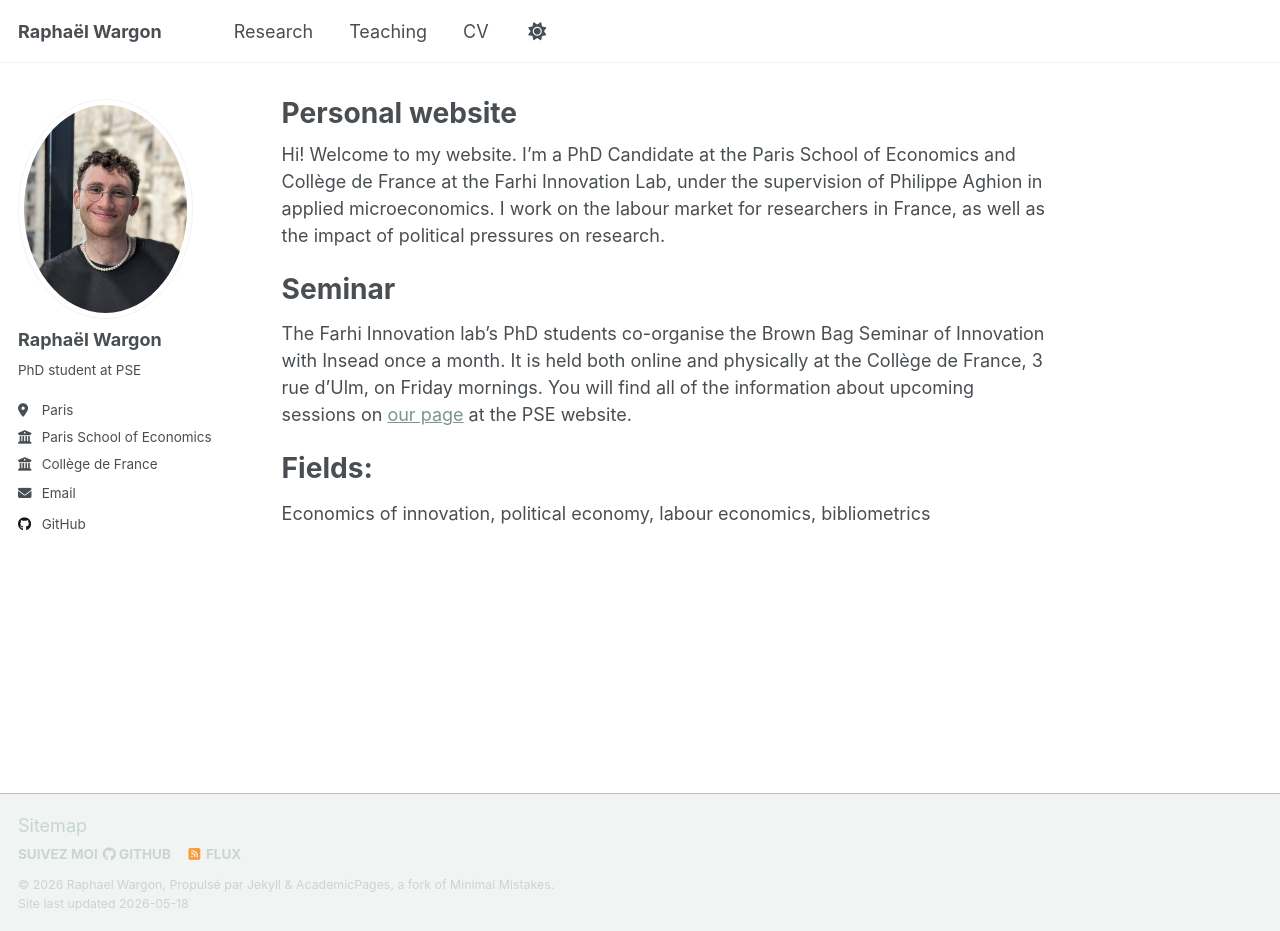
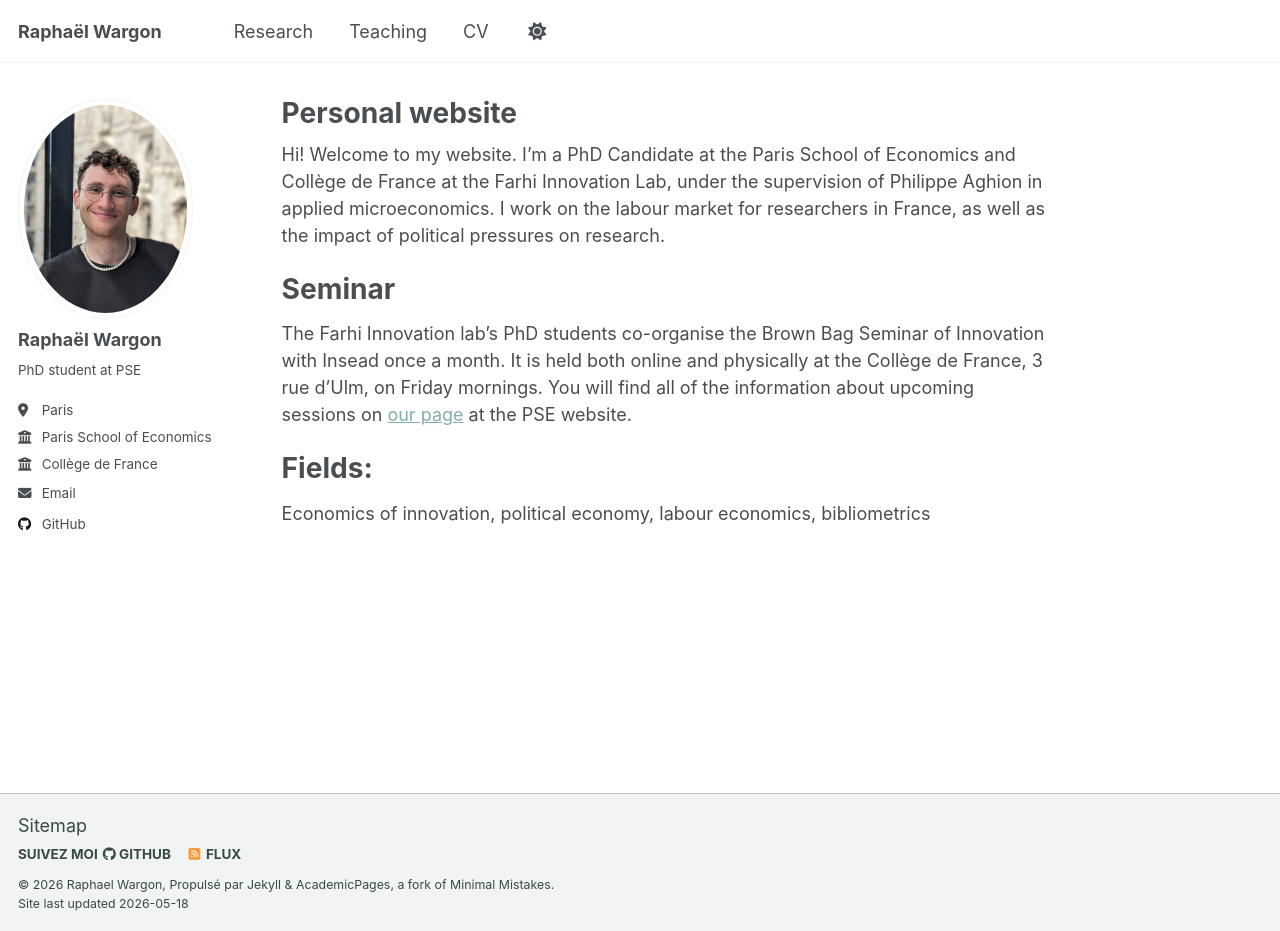
Before and after one commit to RaphaelWargon/raphaelwargon.github.io, a Jekyll site: the page built from _pages/about.md, in a window 1280 px wide and 931 px high. Built offline with Jekyll 4.4.1, drawn with Linux system fonts in a browser that asks for light colours; a script that is not in the unit is left out.

Commit message:
change main colors

```diff
--- a/_sass/theme/_default_light.scss
+++ b/_sass/theme/_default_light.scss
@@ -36,12 +36,12 @@ $sidebar-screen-min-width   : 1024px;
     --global-code-background-color      : #fafafa;
     --global-code-text-color            : #{$darker-gray};
     --global-fig-caption-color          : mix(#fff,  #{$dark-gray}, 25%);
-    --global-link-color                 : #7b968d;
+    --global-link-color                 : #83ADAA;
     --global-link-color-hover           : mix(#000, #2f7f93, 25%);
     --global-link-color-visited         : mix(#fff, #2f7f93, 25%);
     --global-masthead-link-color        : #{$dark-gray};
     --global-masthead-link-color-hover  : mix(#000, #{$gray}, 25%);
     --global-text-color                 : #{$dark-gray};
-    --global-text-color-light           : #c7d6d1;
+    --global-text-color-light           : #384A49;
     --global-thead-color                : #{$lighter-gray};
 }
```
